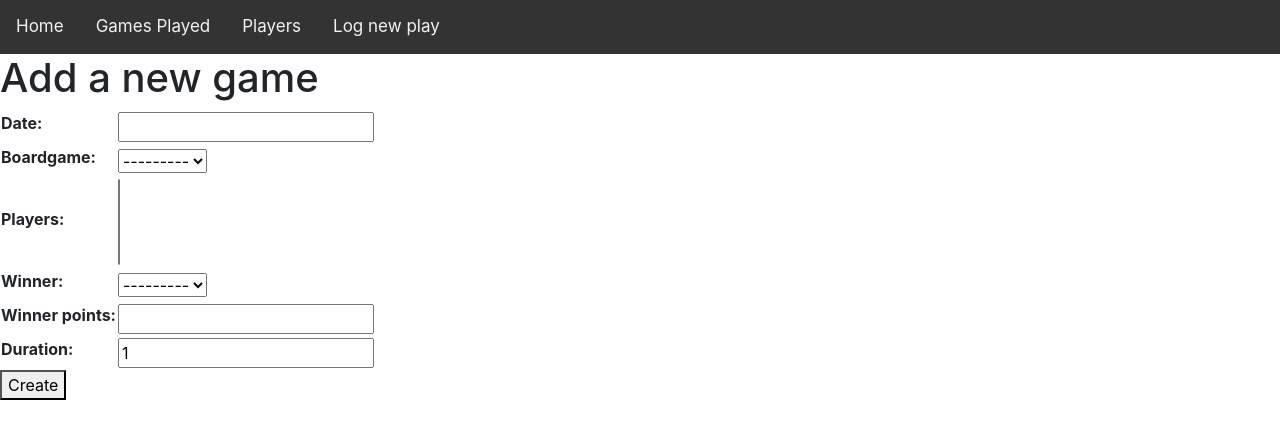
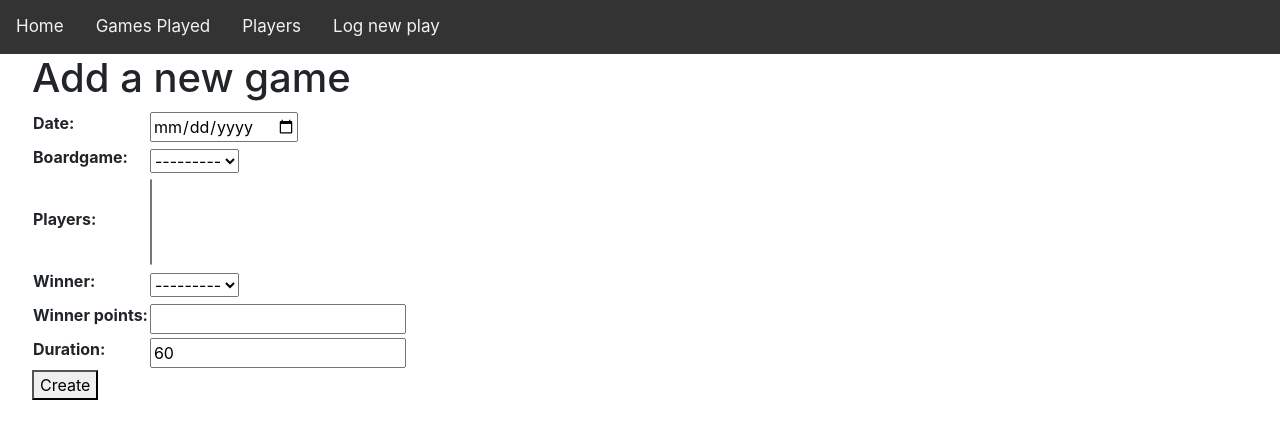
Before and after one commit to gjerdingc/Boardgames-Home, a Django app: page /boardgames/new in a window 1280 px wide. Shown: the part 176-615 px from the top of the page. Run offline with Django 4.2, Linux system fonts and the light colour scheme; data that the repository does not hold is empty; some libraries are stand-ins or nearby versions.

Commit message:
Added modelform with date widget

```diff
--- /dev/null
+++ b/app/boardgames/forms.py
@@ -0,0 +1,16 @@
+from datetime import date
+from xml.dom import ValidationErr
+
+from django.forms import ModelForm, DateInput, TimeInput, TextInput, IntegerField, ValidationError
+from django.core.exceptions import ValidationError
+
+from .models import Game
+
+
+class GameForm(ModelForm):
+    class Meta:
+        model = Game
+        fields = '__all__'
+        widgets = {
+            'date': DateInput(attrs={"type": "date"}),
+        }
--- a/app/boardgames/models.py
+++ b/app/boardgames/models.py
@@ -28,7 +28,7 @@ class Game(models.Model):
     players = models.ManyToManyField(Player, related_name="players")
     winner = models.ForeignKey(Player, on_delete=models.CASCADE)
     winner_points = models.IntegerField()
-    duration = models.IntegerField(default=1)
+    duration = models.IntegerField(default=60)
 
     def __str__(self):
         return f"{self.boardgame} at {self.date}"
--- a/app/boardgames/templates/boardgames/new.html
+++ b/app/boardgames/templates/boardgames/new.html
@@ -3,6 +3,7 @@
 {% block title %}New Game{% endblock %}
 
 {% block content %}
+<div style="padding-left: 2em;">
     <h1>Add a new game</h1>
     <form method="post">
         <table>
@@ -11,4 +12,5 @@
         {% csrf_token %}
         <button type="submit">Create</button>
     </form>
+</div>
 {% endblock %}
--- a/app/boardgames/views.py
+++ b/app/boardgames/views.py
@@ -2,8 +2,9 @@ from django.http import HttpResponse
 from django.shortcuts import render
 from django.http import HttpResponse
 from django.forms import modelform_factory
-from boardgames.models import Boardgame, Game, Player
+from .models import Boardgame, Game, Player
 from django.shortcuts import redirect, render, get_object_or_404
+from .forms import GameForm
 
 
 def detail(request, id):
@@ -11,7 +12,7 @@ def detail(request, id):
     return render(request, "boardgames/detail.html", {"boardgame": boardgame})
 
 
-GameForm = modelform_factory(Game, exclude=[])
+#GameForm = modelform_factory(Game, exclude=[])
 
 def new(request):
     if request.method == "POST":
@@ -23,6 +24,8 @@ def new(request):
     else:
         form = GameForm()
     return render(request, "boardgames/new.html", {"form": form})
+
+
 
 def player(request, id):
     person = Player.objects.get(pk=id)
```
Lines whose indentation alone changed are shown as unchanged.
